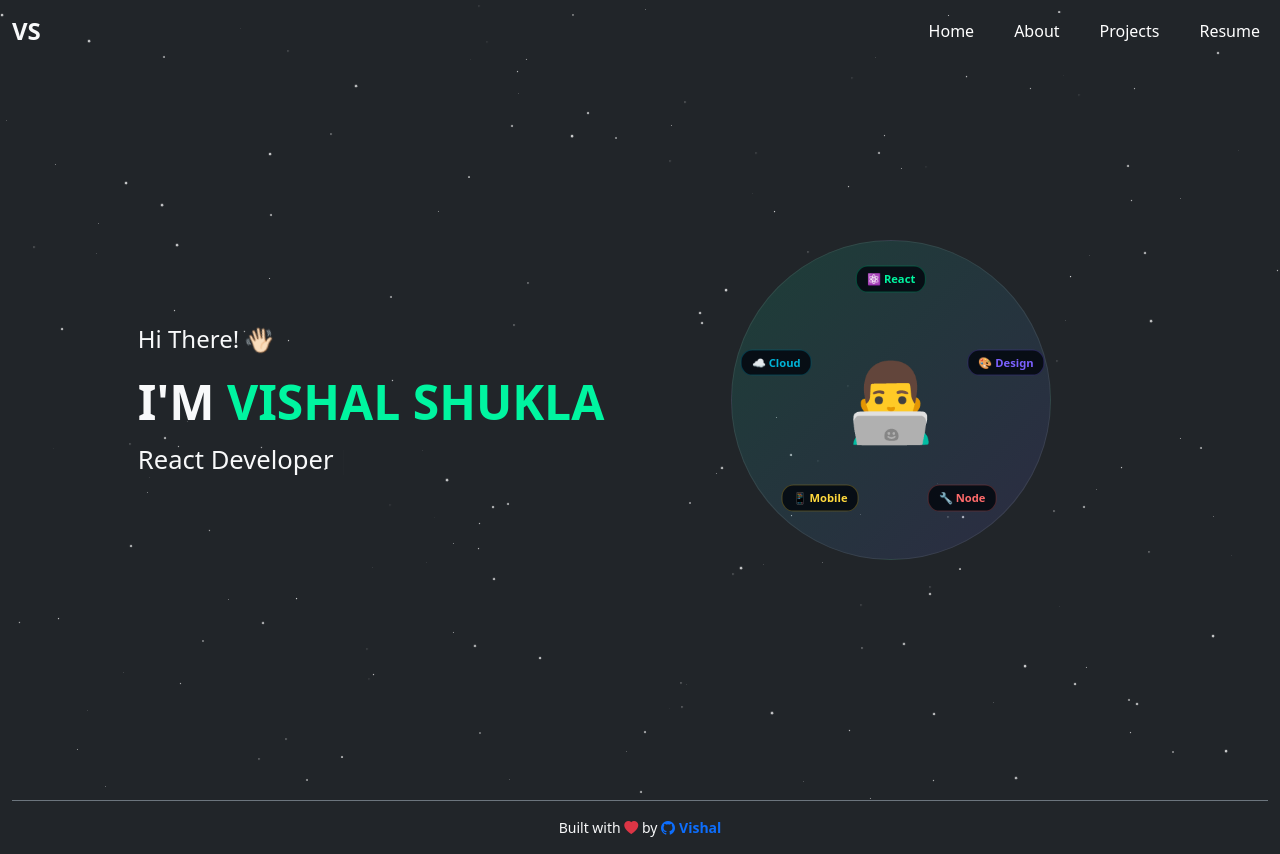
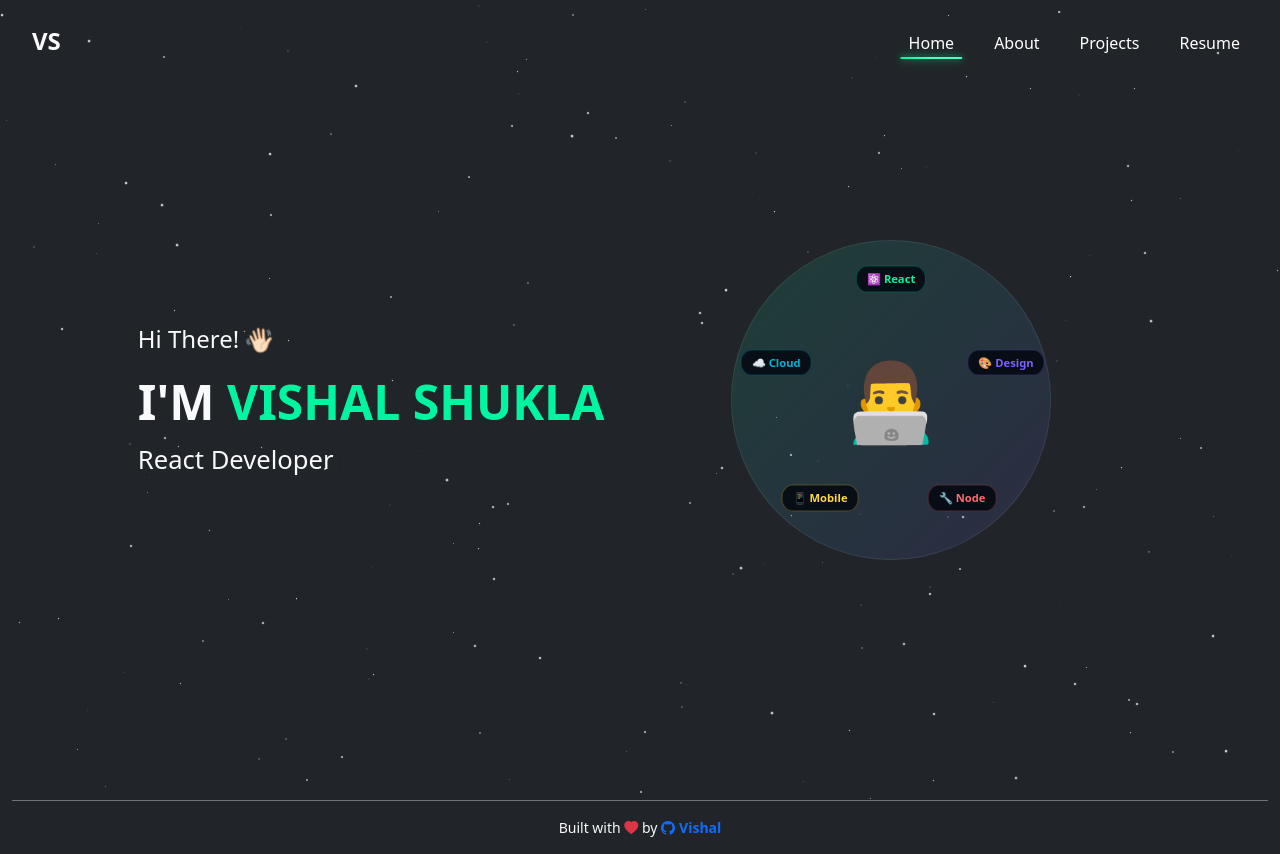
Before and after one commit to CodeWithVishal-18/portfolio, a React (Create React App) app: page / in a window 1280 px wide. Built offline with nearby package versions, Linux system fonts and the light colour scheme.

Commit message:
Add animation in Navbar

```diff
--- a/src/App.css
+++ b/src/App.css
@@ -1,10 +1,32 @@
-.navLinkStyle{
-  color: white;
+.transition-navbar {
+  transition: all 0.4s ease;
+}
+
+.navbar-transparent {
+  background: transparent;
+}
+
+.navbar-normal {
+  padding: 18px 20px;
+}
+
+.navbar-shrink {
+  padding: 8px 20px;
+}
+
+@media (min-width:992px) {
+  .navbar-glass {
+    background: rgba(255, 255, 255, 0.07);
+    backdrop-filter: blur(16px);
+    -webkit-backdrop-filter: blur(16px);
+    border-bottom: 1px solid rgba(255, 255, 255, 0.15);
+    box-shadow: 0 8px 32px rgba(0, 0, 0, 0.25), inset 0 1px rgba(255, 255, 255, 0.2);
+  }
 }
 
 .nav-hover {
   position: relative;
-    transition: color 0.3s ease;
+  padding-bottom: 4px;
 }
 
 .nav-hover::after {
@@ -14,29 +36,15 @@
   bottom: 0;
   width: 0%;
   height: 2px;
-    background: radial-gradient(ellipse at center, #6e5773, #d45079, #ea9085);
-    transition: all 0.3s ease;
+  background: linear-gradient(90deg, #00f5a0, #4cffc0, #4affc0);
   transform: translateX(-50%);
-    border-radius: 4rem;
+  transition: width 0.35s ease;
+  border-radius: 20px;
+  box-shadow: 0 0 6px rgba(0, 245, 160, 0.6), 0 0 12px rgba(0, 245, 160, 0.4);
 }
 
 .nav-hover:hover::after {
   width: 100%;
-}
-
-.rotate-icon:hover {
-    display: inline-block;
-    animation: spin 1s linear infinite;
-}
-
-@keyframes spin {
-    from {
-        transform: rotate(0deg);
-    }
-
-    to {
-        transform: rotate(360deg);
-    }
 }
 
 .active-link {
@@ -50,17 +58,42 @@
   bottom: 0;
   width: 100%;
   height: 2px;
-    background: radial-gradient(ellipse at center, #6e5773, #d45079, #ea9085);
-    border-radius: 4rem;
-    animation: slideIn 0.3s ease;
+  transform: translateX(-50%);
+  background: linear-gradient(90deg, #00f5a0, #4cffc0, #4affc0);
+  border-radius: 20px;
+  box-shadow: 0 0 6px rgba(0, 245, 160, 0.6), 0 0 12px rgba(0, 245, 160, 0.4);
 }
 
-@keyframes slideIn {
-    from {
-        width: 0%;
+.navbar-toggler {
+  border: none;
 }
 
-    to {
-        width: 100%;
+.navbar-toggler:focus {
+  box-shadow: none;
+}
+
+.navbar-toggler-icon {
+  filter: invert(1);
+}
+
+.navbar-brand {
+  transition: all 0.3s ease;
+}
+
+.navbar-brand:hover {
+  text-shadow: 0 0 8px #00f5a0, 0 0 18px #ff758c;
+}
+
+@media (max-width:991px) {
+  .navbar-collapse {
+    margin-top: 10px;
+    padding: 18px;
+    border-radius: 14px;
+    background: rgba(0, 0, 0, 0.8);
+  }
+
+  .navbar-nav {
+    text-align: center;
+    gap: 12px;
   }
 }
--- a/src/Navbar.jsx
+++ b/src/Navbar.jsx
@@ -32,38 +32,36 @@ export default function Navbar() {
 
   return (
     <nav
-      className={`navbar navbar-expand-lg fixed-top transition-navbar ${
-        scrolled ? "navbar-glass" : "navbar-transparent"
-      }`}
-    >
+      className={`navbar navbar-expand-lg fixed-top transition-navbar ${scrolled ? "navbar-glass navbar-shrink" : "navbar-transparent navbar-normal"
+        }`}>
       <div className="container-fluid">
 
         <Link className="navbar-brand fw-bold text-light fs-4" to="/">
           VS
         </Link>
 
-        <button className="navbar-toggler" type="button" data-bs-toggle="collapse" data-bs-target="#navbarNav" style={{color:"white"}}>
+        <button className="navbar-toggler" type="button" data-bs-toggle="collapse" data-bs-target="#navbarNav">
           <span className="navbar-toggler-icon"></span>
         </button>
         <div className="collapse navbar-collapse" id="navbarNav">
           <ul className="navbar-nav ms-auto gap-lg-4">
             <li className="nav-item">
-              <NavLink to="/" className={navLinkStyle} onClick={closeNavbar} style={{color:"white"}}>
+              <NavLink to="/" className={navLinkStyle} onClick={closeNavbar} style={{ color: "white" }}>
                 Home
               </NavLink>
             </li>
             <li className="nav-item">
-              <NavLink to="/about" className={navLinkStyle} onClick={closeNavbar} style={{color:"white"}}>
+              <NavLink to="/about" className={navLinkStyle} onClick={closeNavbar} style={{ color: "white" }}>
                 About
               </NavLink>
             </li>
             <li className="nav-item">
-              <NavLink to="/projects" className={navLinkStyle} onClick={closeNavbar} style={{color:"white"}}>
+              <NavLink to="/projects" className={navLinkStyle} onClick={closeNavbar} style={{ color: "white" }}>
                 Projects
               </NavLink>
             </li>
             <li className="nav-item">
-              <NavLink to="/resume" className={navLinkStyle} onClick={closeNavbar} style={{color:"white"}}>
+              <NavLink to="/resume" className={navLinkStyle} onClick={closeNavbar} style={{ color: "white" }}>
                 Resume
               </NavLink>
             </li>
```
Lines whose indentation alone changed are shown as unchanged.
